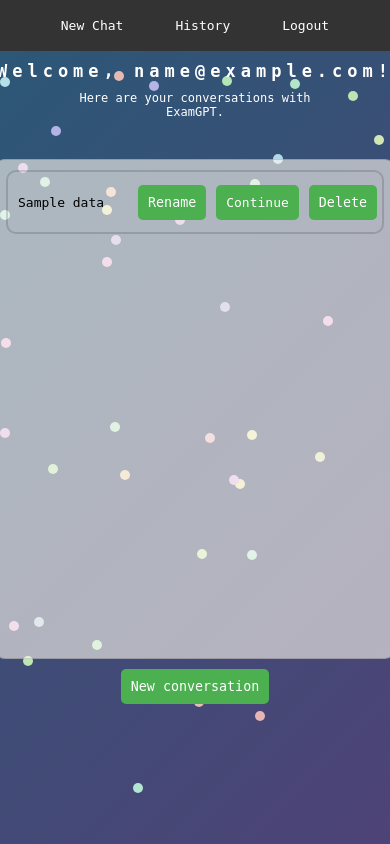
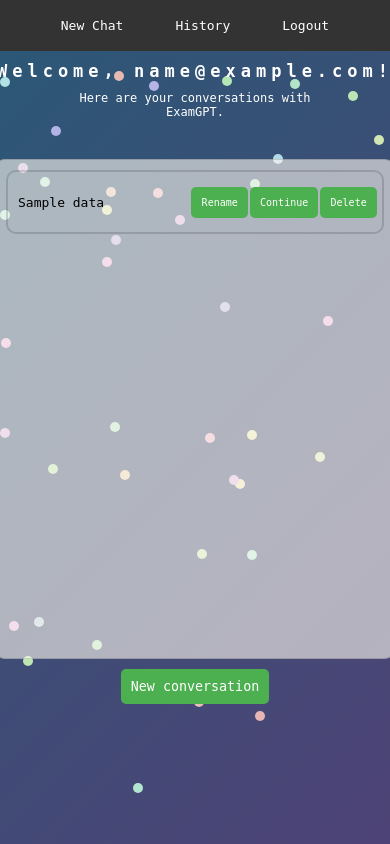
Before and after one commit to demstar16/examGPT, a Flask app: page /history in a window 390 px wide. Run offline with Flask 3, Linux system fonts and the light colour scheme; a user stored in the database is signed in; tables that the repository leaves empty hold one stand-in row (values such as "Sample post").

Commit message:
testing mobile issue

```diff
--- a/app/static/style.css
+++ b/app/static/style.css
@@ -406,6 +406,13 @@ body {
     max-width: 400px;
   }
 
+  .history-container button,
+  .history-container a {
+    font-size: 10px;
+    padding: none;
+    margin-left: 2px;
+  }
+
   .chatbox-input-container {
     display: flex;
     justify-content: center;
```
